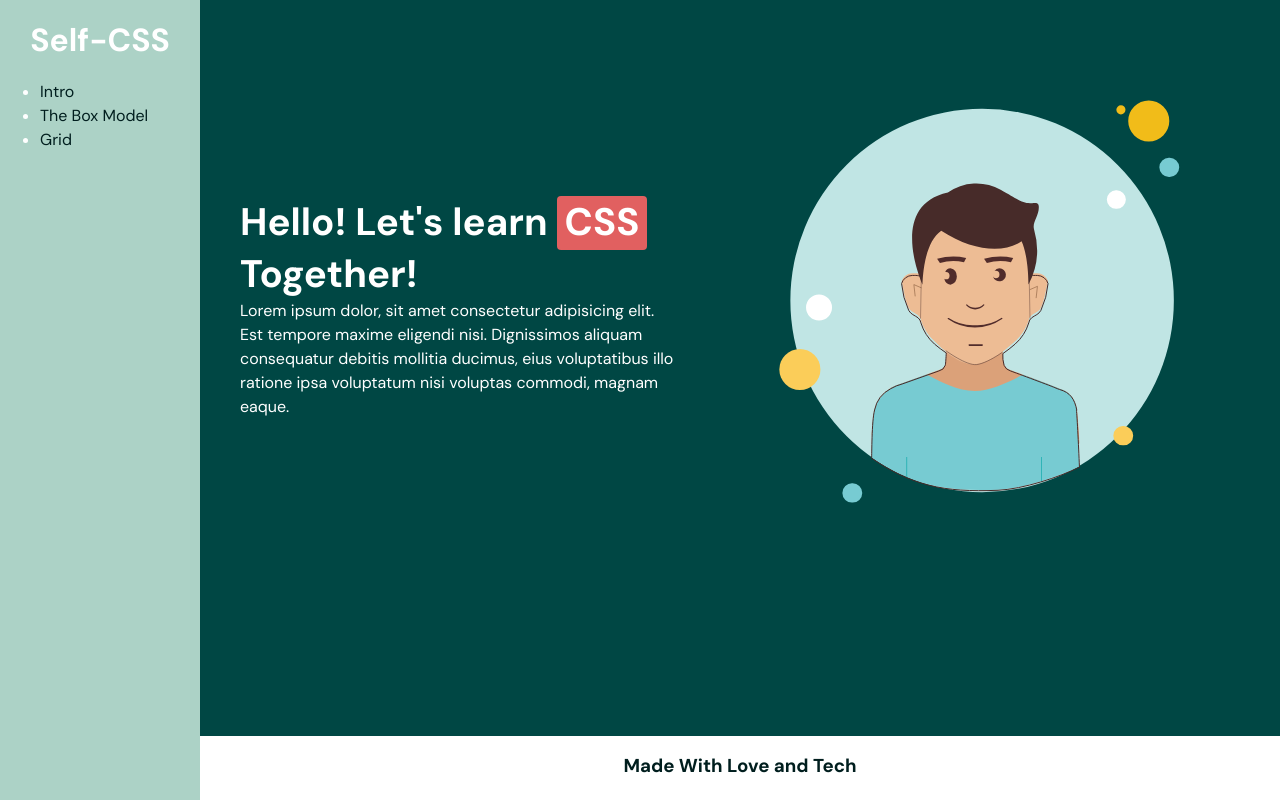
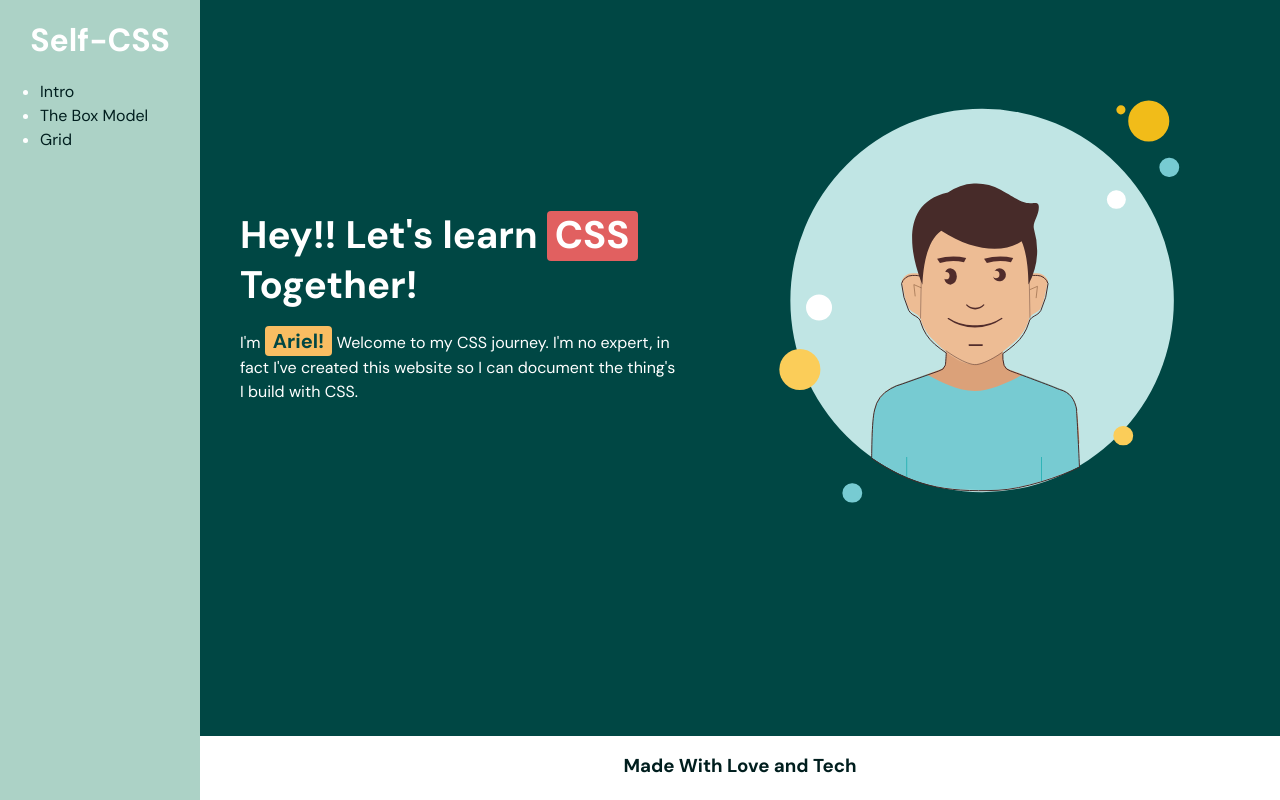
Before and after one commit to Ariels713/csyes, a Next.js app: page / in a window 1280 px wide. Built offline with nearby package versions, Linux system fonts and the light colour scheme.

Commit message:
working on intro page

```diff
--- a/pages/index.js
+++ b/pages/index.js
@@ -38,17 +38,31 @@ const IntroTitle = styled.h1`
 
 const IntroCopy = styled.p`
   width: 40ch;
+  font-size: clamp(1rem, 1vw, 1.5rem);
+  margin-top: 1rem;
 `
 
-const WordSpan = styled.span`
+const CssSpan = styled.span`
   display: inline-block;
   background-color: var(--pinkish);
-  padding: 2px 8px;
+  padding: 0px 8px;
   font-weight: bold;
   width: -moz-fit-content;
   width: fit-content;
   border-radius: 4px;
   animation: ${slide_in} 1000ms;
+`
+
+const NameSpan = styled.span`
+  color: var(--dark-green);
+  display: inline-block;
+  font-size: clamp(1.25rem, 1.25vw, 1.75rem);
+  font-weight: bolder;
+  padding: 0px 8px;
+  width: -moz-fit-content;
+  width: fit-content;
+  border-radius: 4px;
+  background-color: var(--yellow);
 `
 
 export default function Home() {
@@ -62,13 +76,12 @@ export default function Home() {
       <IntroWrapper>
         <TitleWrapper>
           <IntroTitle>
-            Hello! Let's learn <WordSpan>CSS</WordSpan> Together!
+            Hey!! Let's learn <CssSpan>CSS</CssSpan> Together!
           </IntroTitle>
           <IntroCopy>
-            Lorem ipsum dolor, sit amet consectetur adipisicing elit. Est
-            tempore maxime eligendi nisi. Dignissimos aliquam consequatur
-            debitis mollitia ducimus, eius voluptatibus illo ratione ipsa
-            voluptatum nisi voluptas commodi, magnam eaque.
+            I'm <NameSpan>Ariel!</NameSpan> Welcome to my CSS journey. I'm no
+            expert, in fact I've created this website so I can document the
+            thing's I build with CSS.
           </IntroCopy>
         </TitleWrapper>
         <SVGWrapper>
```
